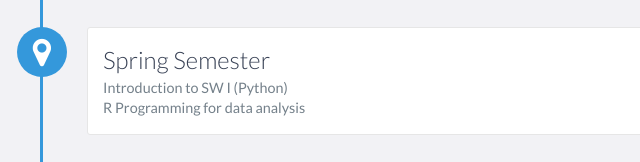
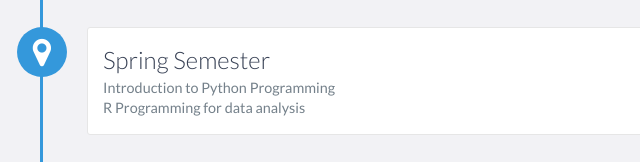
Before and after one commit to Yukyong-Kim/yukyong-kim.github.io, a website: page index.html in a window 1280 px wide. Shown: the part 1443-1605 px from the top of the page, 403-1043 px from the left. Drawn offline with nearby package versions, Linux system fonts and the light colour scheme.

Commit message:
Update index.html

```diff
--- a/index.html
+++ b/index.html
@@ -33,7 +33,6 @@
             <li>
                 <a href="#education"> Research Papers </a>
             </li>
-
              <li>
                 <a href="#contact">Contact</a>
             </li>
@@ -68,8 +67,10 @@
                 </div>
                 <div class="col-md-8">
                     <p>
-                       Yukyong Kim received her B.S. in Mathematics (minor in Computer Science) from Sookmyung Women's University, Seoul, Korea in 1991. She received her M.S. degree (1994) and her Ph.D. degree (2001) from Sookmyung Women's University, all in computer science. From 2001 to 2004, she was a Invitation Professor in Division of Information Science at Sookmyung Women's University. After her postdoctoral work in the Laboratory of Software Engineering at at the University of California – Davis, she joined in dept. of computer engineering at Hanyang University on Sep. 2006 as a research professor. In March of 2018, she joined the faculty at Sookmyung Women's University. </p>
-<p>Her research interests are : Software quality metrics, Quality of Service evaluation for SOA and Web Services, Vulnerability analysis for RESTful Web Services, and Trust evaluation for SOA based IoT. </p>
+                       Yukyong Kim received her B.S. in Mathematics (minor in Computer Science) from Sookmyung Women's University, Seoul, Korea in 1991. She received her M.S. degree (1994) and her Ph.D. degree (2001) from Sookmyung Women's University, all in computer science. From 2001 to 2004, she was a Invitation Professor in Division of Information Science at Sookmyung Women's University. After her postdoctoral work in the Laboratory of Software Engineering at at the University of California – Davis, she joined in dept. of computer engineering at Hanyang University on Sep. 2006 as a research professor. In March of 2018, she joined the faculty at Sookmyung Women's University.
+		    </p>
+                    <p>
+			Her research interests are : Software quality metrics, Quality of Service evaluation for SOA and Web Services, Vulnerability analysis for RESTful Web Services, and Trust evaluation for SOA based IoT. </p>
                     </p>
                 </div>
             </div>
@@ -89,7 +90,7 @@
 
             <div data-date="March 2021 – August 2021">
                 <h3> Spring Semester</h3>
-<p> Introduction to SW I (Python) </p>
+		<p> Introduction to Python Programming </p>
 		<p> R Programming for data analysis </p>
             </div>
 
@@ -127,7 +128,7 @@
      		<li> Yukyong Kim and Kyung-Goo Doh, "The Service Modeling Process Based on Use Case Refactoring", Lecture Notes in Computer Science Vol.4439, pp.108-120, 2007. </li>
 		<li> Yukyong Kim and Hongran Yun, "An Approach to Modeling Service-Oriented Development Process", In Proceedings of SCC 2006: IEEE Computer Society, pp. 273-276, 2006. </li>
      		<li> Yukyong Kim and Hongran Yun, "Service Modeling in Service-Oriented Engineering" In Proceedings of CIT 2006 : IEEE Computer Society, pp.251-256, 2006. </li>
-<li>      Yukyong Kim, Hongran Yun, Eunju Kim, and Jaenyun Park, "Web Service Development Process", In Proceedings of PDCS 2005: IASTED/ACTA Press, pp.283-288, 2005.   </li>
+		<li> Yukyong Kim, Hongran Yun, Eunju Kim, and Jaenyun Park, "Web Service Development Process", In Proceedings of PDCS 2005: IASTED/ACTA Press, pp.283-288, 2005.   </li>
             </ul>
 
         </div>
@@ -158,7 +159,8 @@
 
     <div id="contact">
         <h3>Contact Points</h3>
-          <h4> <p> Office: #402, Suryeon Faculty Building (phone: +82-2-710-9374) </p>
+          <h4>
+	  	<p> Office: #402, Suryeon Faculty Building (phone: +82-2-710-9374) </p>
        		<p> Email: ykim.be at {sookmyung.ac.kr} </p>
       		<p> Address: 100, Cheongpa-ro 47-gil, Yongsan-gu, Seoul, 04310, Republic of Korea </p>
      	  </h4>
```
Lines whose indentation alone changed are shown as unchanged.
